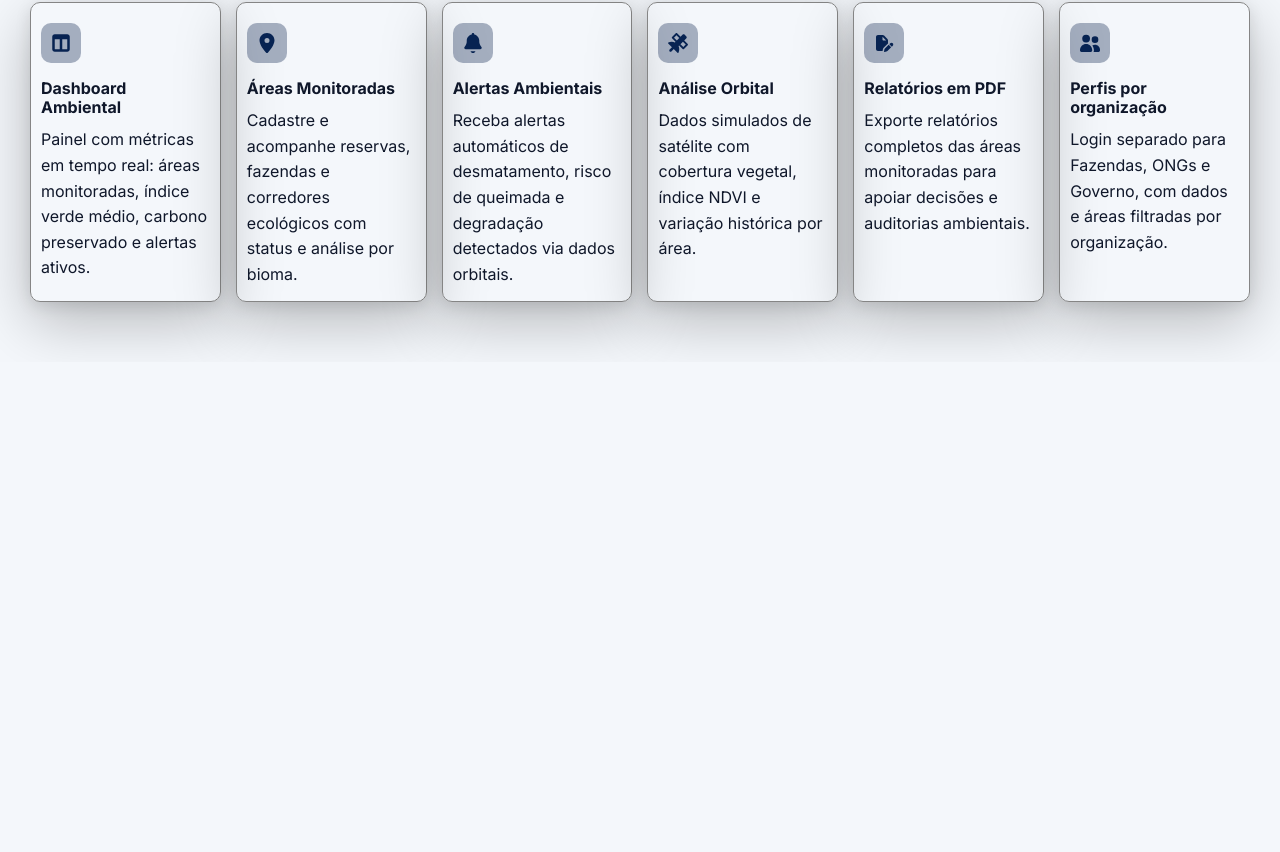
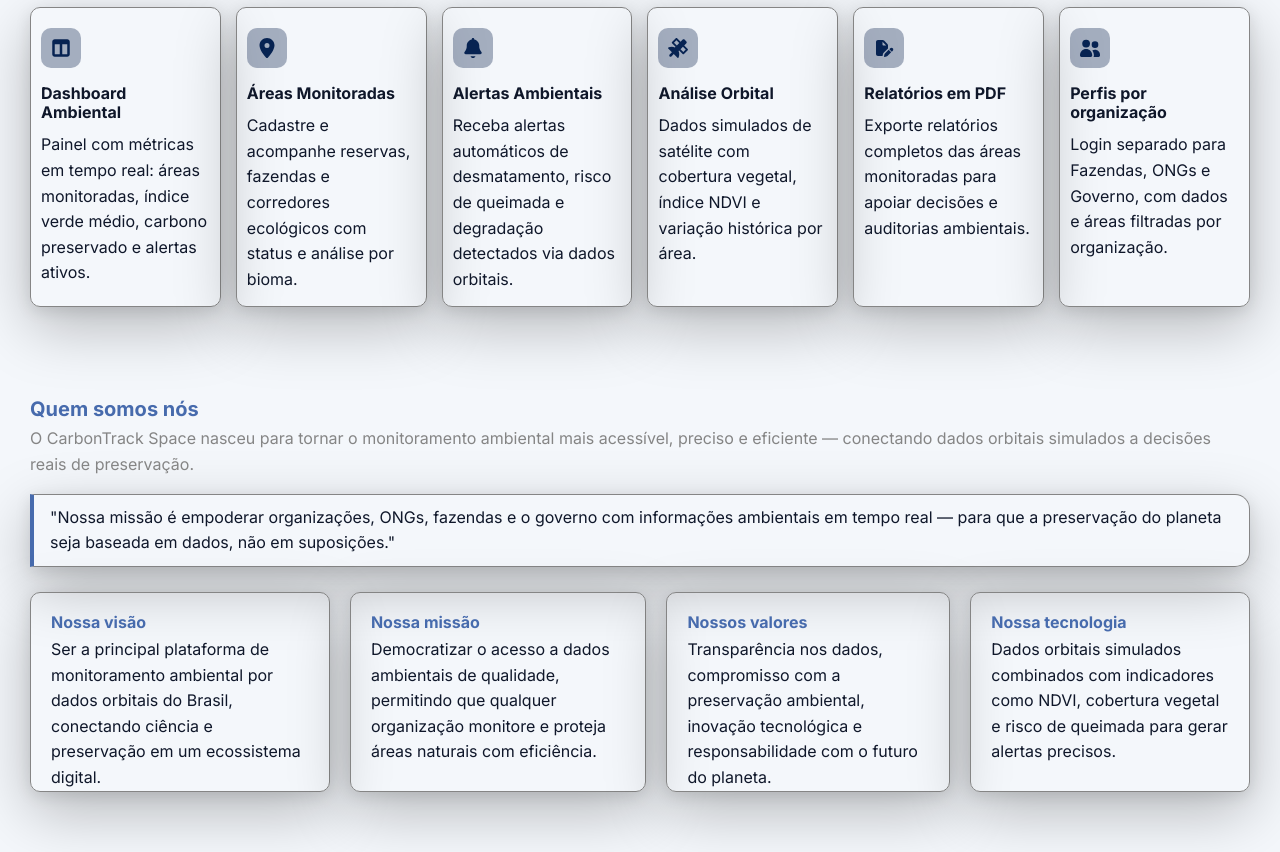
Before and after one commit to Fiap2029/carbontrack-front, a React (Vite) app: page / in a window 1280 px wide. Shown: the part 754-1606 px from the top of the page. Before the commit the page ends 1116 px from the top, so only its background shows below. Built offline with nearby package versions, Linux system fonts and the light colour scheme.

Commit message:
about us

```diff
--- a/src/pages/Home/Home.jsx
+++ b/src/pages/Home/Home.jsx
@@ -38,8 +38,9 @@
           <div>
             <h1 className={styles.informations_title}>Proteja o meio ambiente com</h1>
             <h1 className={styles.informations_subtitle}>inteligência orbital</h1>
-            <p className={styles.informations_description}>Plataforma web para monitoramento ambiental em tempo real — criada para ONGs, fazendas e
-              governo acompanharem áreas protegidas, receberem alertas e tomarem decisões baseadas em dados.
+            <p className={styles.informations_description}>Plataforma web para monitoramento ambiental em tempo
+              real — criada para ONGs, fazendas e governo acompanharem áreas protegidas, receberem alertas e
+              tomarem decisões baseadas em dados.
             </p>
           </div>
 
@@ -117,6 +118,52 @@
         </div>
       </div>
 
+      <div className={styles.features}>
+        <div>
+          <h5 className={styles.informations_subtitle}>Quem somos nós</h5>
+          <p className={styles.informations_description}>O CarbonTrack Space nasceu para tornar o monitoramento ambiental mais acessível, preciso e
+            eficiente — conectando dados orbitais simulados a decisões reais de preservação.
+          </p>
+        </div>
+
+        <div className={styles.quote}>
+          <p>"Nossa missão é empoderar organizações, ONGs, fazendas e o governo com informações ambientais
+            em tempo real — para que a preservação do planeta seja baseada em dados, não em suposições."
+          </p>
+        </div>
+
+        <div className={styles.horizontal_card}>
+          <div className={styles.organization_card}>
+            <h6 className={styles.informations_subtitle}>Nossa visão</h6>
+            <p>Ser a principal plataforma de monitoramento ambiental por dados orbitais do Brasil, conectando
+                ciência e preservação em um ecossistema digital.
+            </p>
+          </div>
+
+          <div className={styles.organization_card}>
+            <h6 className={styles.informations_subtitle}>Nossa missão</h6>
+            <p>Democratizar o acesso a dados ambientais de qualidade, permitindo que qualquer organização
+              monitore e proteja áreas naturais com eficiência.
+            </p>
+          </div>
+
+          <div className={styles.organization_card}>
+            <h6 className={styles.informations_subtitle}>Nossos valores</h6>
+            <p>Transparência nos dados, compromisso com a preservação ambiental, inovação tecnológica e
+              responsabilidade com o futuro do planeta.
+            </p>
+          </div>
+
+          <div className={styles.organization_card}>
+            <h6 className={styles.informations_subtitle}>Nossa tecnologia</h6>
+            <p>Dados orbitais simulados combinados com indicadores como NDVI, cobertura vegetal e risco de
+              queimada para gerar alertas precisos.
+            </p>
+          </div>
+        </div>
+
+      </div>
+
       {/* <div className={styles.card}>
         <h1 className={styles.title}>Landing Page em desenvolvimento</h1>
         <p className={styles.subtitle}>Desenvolva Aqui</p>
--- a/src/pages/Home/Home.module.css
+++ b/src/pages/Home/Home.module.css
@@ -126,10 +126,11 @@
   color: #476bad;
   font-weight: bold;
   margin: 0;
+  margin-bottom: 5px;
 }
 
 .informations_description{
-  margin-top: 20px;
+  margin-top: 5px;
   color: #858585;
 }
 
@@ -195,3 +196,35 @@
   padding: 10px 0;
   font-weight: bold;
 }
+
+.quote{
+  margin-bottom: 25px;
+  padding: 10px;
+  border: 1px solid #858585;
+  border-bottom-right-radius: 15px;
+  border-top-right-radius: 15px;
+  border-left: 4px solid #476bad;
+  padding-left: 16px;
+  box-shadow:
+    0 20px 60px rgba(0, 0, 0, 0.25),
+    0 4px 16px rgba(0, 0, 0, 0.1);
+}
+
+.quote p{
+  margin: 0;
+}
+
+.horizontal_card{
+  display: flex;
+  gap: 20px;
+  height: 200px;
+}
+
+.organization_card{
+  padding: 20px;
+  border: 1px solid #858585;
+  border-radius: 10px;
+  box-shadow:
+    0 20px 60px rgba(0, 0, 0, 0.25),
+    0 4px 16px rgba(0, 0, 0, 0.1);
+}
```
